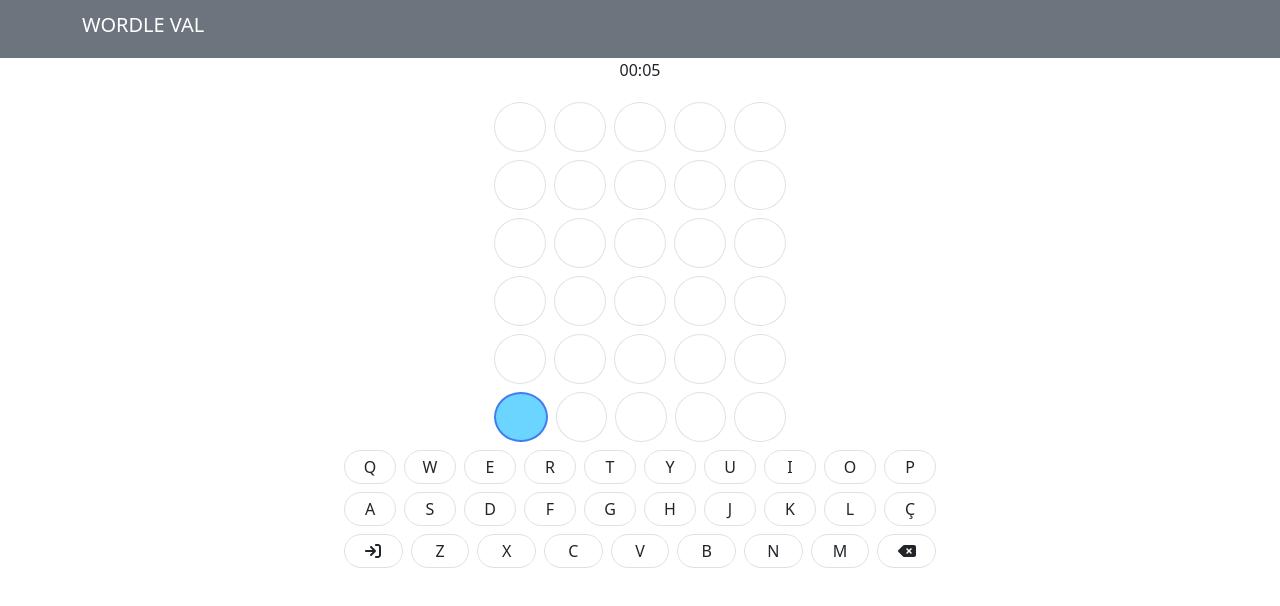
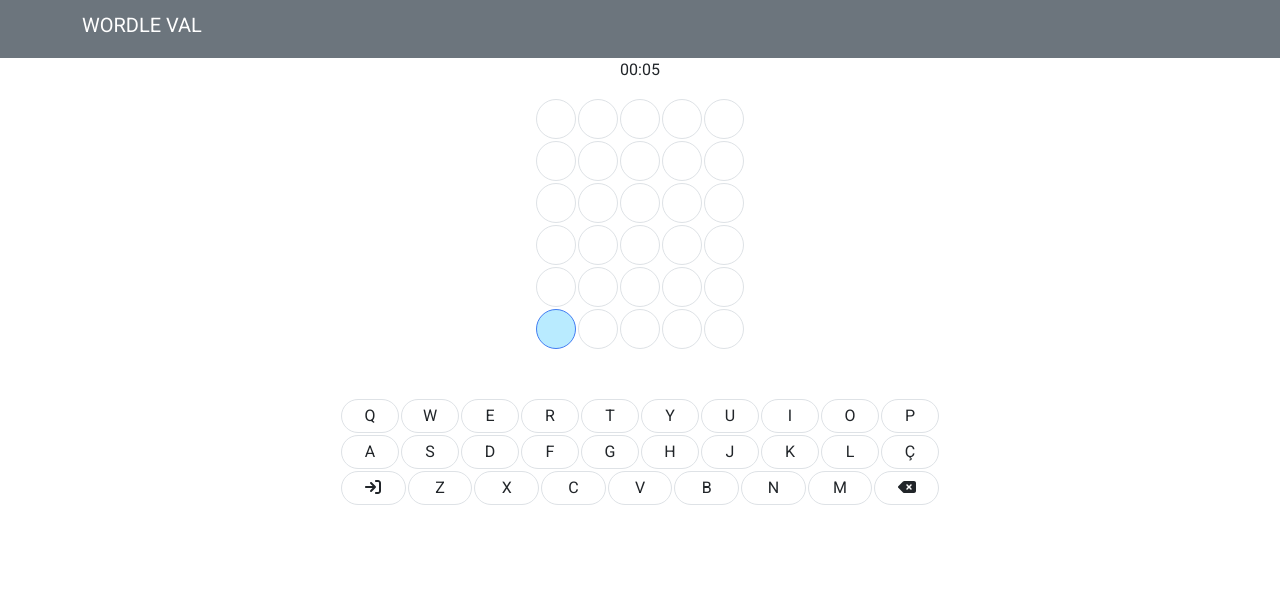
Before and after one commit to annavidaltur/paraulaDescobertaFront, a React (Create React App) app: page / in a window 1280 px wide. Shown: the top 606 px of the page. Built offline with nearby package versions, Linux system fonts and the light colour scheme.

Commit message:
Aspecte millorat

```diff
--- a/public/index.html
+++ b/public/index.html
@@ -24,6 +24,8 @@
       work correctly both with client-side routing and a non-root public URL.
       Learn how to configure a non-root public URL by running `npm run build`.
     -->
+    <link href="https://fonts.googleapis.com/css2?family=Roboto:wght@400;700&display=swap" rel="stylesheet">
+
     <title>WordleVal</title>
   </head>
   <body>
--- a/src/App.css
+++ b/src/App.css
@@ -40,27 +40,31 @@
   font-family: Arial, Helvetica, sans-serif;
 } */
 
+body{
+  font-family: 'Roboto', sans-serif !important;
+}
+
 .custom-border.current-cell {
-  background-color: #6cd5ff;
-  border: 2px solid #417CF2 !important;
+  background-color: #b9ebff;
+  border: 1px solid #417CF2 !important;
   color:#0056b3;
 }
 
 #correct {
   background-color: #70e068;
-  border: 2px solid #528d4e !important;
+  border: 1px solid #528d4e !important;
   color: #44643a;
 }
 
 #almost {
   background-color: #FFCC00;
-  border: 2px solid #8b7107 !important;
+  border: 1px solid #8b7107 !important;
   color: #7a640c;
 }
 
 #error {
   background-color: #cecbcb;
-  border: 2px solid #7a7a7a !important;
+  border: 1px solid #7a7a7a !important;
   color: #707070;
 }
 
--- a/src/components/Board.js
+++ b/src/components/Board.js
@@ -4,42 +4,42 @@ import Letter from "./Letter";
 function Board() {
     return (
         <>
-            <div className="row mx-auto" style={{width: '300px'}}>
+            <div className="row mx-auto" style={{width: '210px'}}>
                 <Letter letterPos={0} attemptVal={5} />
                 <Letter letterPos={1} attemptVal={5} />
                 <Letter letterPos={2} attemptVal={5} />
                 <Letter letterPos={3} attemptVal={5} />
                 <Letter letterPos={4} attemptVal={5} />
             </div>
-            <div className="row mx-auto" style={{width: '300px'}}>
+            <div className="row mx-auto" style={{width: '210px'}}>
                 <Letter letterPos={0} attemptVal={4} />
                 <Letter letterPos={1} attemptVal={4} />
                 <Letter letterPos={2} attemptVal={4} />
                 <Letter letterPos={3} attemptVal={4} />
                 <Letter letterPos={4} attemptVal={4} />
             </div>
-            <div className="row mx-auto" style={{width: '300px'}}>
+            <div className="row mx-auto" style={{width: '210px'}}>
                 <Letter letterPos={0} attemptVal={3} />
                 <Letter letterPos={1} attemptVal={3} />
                 <Letter letterPos={2} attemptVal={3} />
                 <Letter letterPos={3} attemptVal={3} />
                 <Letter letterPos={4} attemptVal={3} />
             </div>
-            <div className="row mx-auto" style={{width: '300px'}}>
+            <div className="row mx-auto" style={{width: '210px'}}>
                 <Letter letterPos={0} attemptVal={2} />
                 <Letter letterPos={1} attemptVal={2} />
                 <Letter letterPos={2} attemptVal={2} />
                 <Letter letterPos={3} attemptVal={2} />
                 <Letter letterPos={4} attemptVal={2} />
             </div>
-            <div className="row mx-auto" style={{width: '300px'}}>
+            <div className="row mx-auto" style={{width: '210px'}}>
                 <Letter letterPos={0} attemptVal={1} />
                 <Letter letterPos={1} attemptVal={1} />
                 <Letter letterPos={2} attemptVal={1} />
                 <Letter letterPos={3} attemptVal={1} />
                 <Letter letterPos={4} attemptVal={1} />
             </div>
-            <div className="row mx-auto" style={{width: '300px'}}>
+            <div className="row mx-auto" style={{width: '210px'}}>
                 <Letter letterPos={0} attemptVal={0} />
                 <Letter letterPos={1} attemptVal={0} />
                 <Letter letterPos={2} attemptVal={0} />
--- a/src/components/Key.js
+++ b/src/components/Key.js
@@ -19,7 +19,8 @@ function Key({ keyVal, bigKey, disabled }) {
 
     return (
         <div
-            className="col m-1 p-1 key border rounded-pill cursor-pointer"
+            className="col p-1 key border rounded-pill cursor-pointer"
+            style={{margin: "1px"}}
             id={disabled ? "disabled" : ""}
             onClick={selectLetter}
             >
--- a/src/components/Keyboard.js
+++ b/src/components/Keyboard.js
@@ -40,7 +40,7 @@ function Keyboard() {
 
 
     return (
-        <div className="container" onKeyDown={handleKeyboard} style={{maxWidth: '600px'}}>
+        <div className="container mt-5" onKeyDown={handleKeyboard} style={{maxWidth: '600px'}}>
             <div className="row justify-content-center">
                 {keys1.map((key) => (
                     <Key keyVal={key} disabled={disabledLetters.includes(key)} />
--- a/src/components/Letter.js
+++ b/src/components/Letter.js
@@ -35,12 +35,13 @@ function Letter({ letterPos, attemptVal }) {
 
     return (
         <div
-            className={`col m-1 border custom-border rounded-circle d-flex justify-content-center align-items-center fw-bold fs-5 ${cellClassName}`}
+            className={`col border custom-border rounded-circle d-flex justify-content-center align-items-center fw-bold fs-5 ${cellClassName}`}
             id={letterState}
             onClick={handleCellClick}
             style={{
-                height: "50px",
-                width: "50px",
+                height: "40px",
+                width: "40px",
+                margin: "1px",
             }}
         >
             {letter}
```
